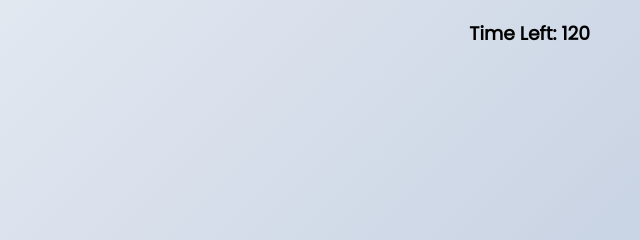
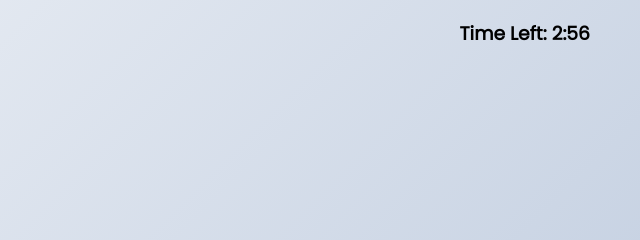
Before and after one commit to CurtisKil/coding-quiz, a plain HTML site: page index.html in a window 1280 px wide. Shown: the top 240 px of the page, 640-1280 px from the left. Drawn offline with Linux system fonts and the light colour scheme.

Commit message:
Added Timer

```diff
--- a/index.html
+++ b/index.html
@@ -11,7 +11,9 @@
     <h3 class="high-scores-page">
       <a href="high-scores.html">View High Scores</a>
     </h3>
-    <h3 class="timer" id="timer">Time Left: <span id="time-left">120</span></h3>
+    <h3 class="timer" id="timer">
+      Time Left: <span id="time-left">3:00</span>
+    </h3>
     <div class="quiz-container" id="quiz">
       <h1>Test Your Coding Knowledge</h1>
       <p>With this Front End Web Development Quiz</p>
--- a/script.js
+++ b/script.js
@@ -56,6 +56,9 @@ const p = document.querySelector("p");
 let currentQuiz = 0;
 let score = 0;
 
+const startingMinutes = 3;
+let time = startingMinutes * 60;
+
 function startGame() {
   startBtn.classList.add("hide");
   h1.classList.add("hide");
@@ -67,16 +70,13 @@ function startGame() {
 }
 
 function timeLeft() {
-  timeLeft = 5;
-  setInterval(function () {
-    if (timeLeft <= -1) {
-      clearInterval((timeLeft = 0));
-      // Put game over alert here then restart quiz
-      quizOver();
-    }
-    timeLeftDisplay.innerHTML = timeLeft;
-    timeLeft -= 1;
-  }, 1000);
+  const minutes = Math.floor(time / 60);
+  let seconds = time % 60;
+
+  seconds = seconds < 3 ? "0" + seconds : seconds;
+
+  timeLeftDisplay.innerHTML = `${minutes}:${seconds}`;
+  time--;
 }
 
 function quizOver() {
@@ -87,8 +87,7 @@ function quizOver() {
   quizHeader.classList.add("hide");
 }
 
-// loadQuiz();
-startBtn.addEventListener("click", startGame);
+startBtn.addEventListener("click", startGame, setInterval(timeLeft, 1000));
 
 function loadQuiz() {
   deselectAnswers();
```
